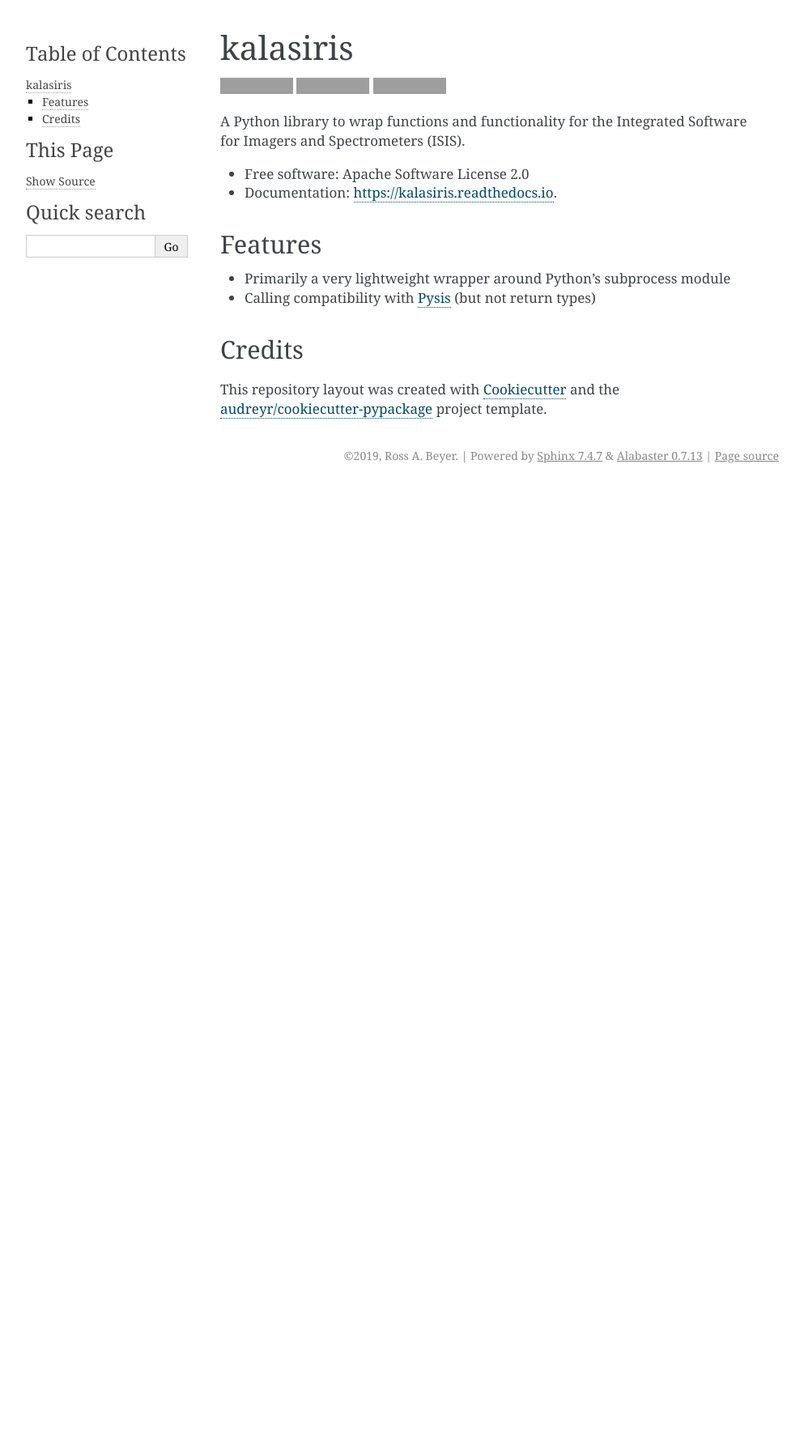
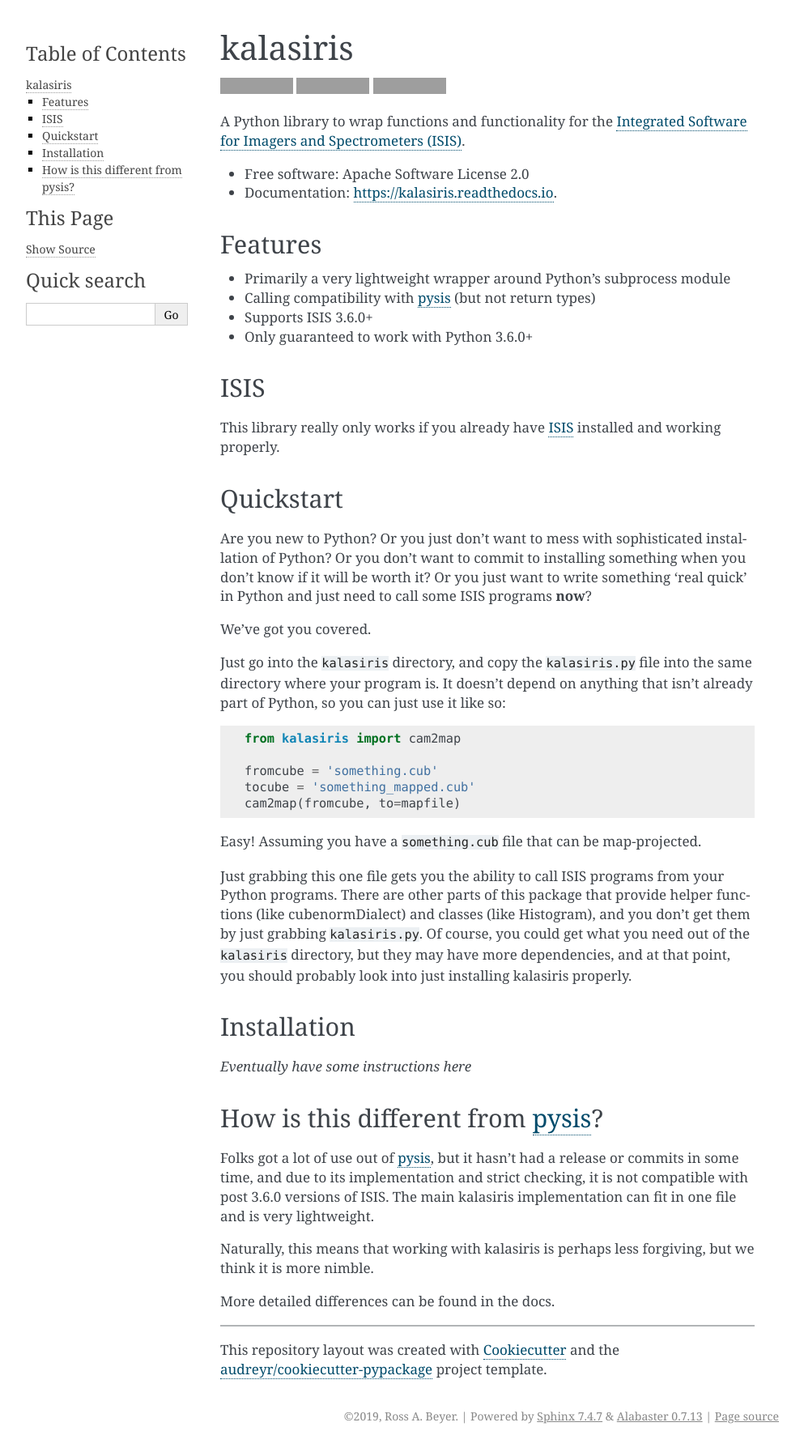
Before and after one commit to rbeyer/kalasiris, a Sphinx documentation site: the page built from docs/readme.rst, in a window 1280 px wide. Shown: the whole page at 81% size, without its empty margins (148-1141 px from the left). Built offline with Sphinx 7.4.7, drawn with Linux system fonts in a browser that asks for light colours; pages that are not in the unit, such as notebooks, are missing from menus; before the commit the page ends 900 px from its top, so only the background shows below that; grey boxes are pictures that could not be loaded.

Commit message:
Worked on documentation.

```diff
--- a/README.rst
+++ b/README.rst
@@ -15,7 +15,9 @@
 
 
 
-A Python library to wrap functions and functionality for the Integrated Software for Imagers and Spectrometers (ISIS).
+A Python library to wrap functions and functionality for the
+`Integrated Software for Imagers and Spectrometers (ISIS)
+<https://isis.astrogeology.usgs.gov>`_.
 
 
 * Free software: Apache Software License 2.0
@@ -26,13 +28,79 @@
 --------
 
 * Primarily a very lightweight wrapper around Python's subprocess module
-* Calling compatibility with Pysis_ (but not return types)
+* Calling compatibility with pysis_ (but not return types)
+* Supports ISIS 3.6.0+
+* Only guaranteed to work with Python 3.6.0+
 
-Credits
+
+ISIS
+----
+
+This library really only works if you already have ISIS_ installed and
+working properly.
+
+
+Quickstart
+----------
+
+Are you new to Python?  Or you just don't want to mess with
+sophisticated installation of Python?  Or you don't want to commit
+to installing something when you don't know if it will be worth it?
+Or you just want to write something 'real quick' in Python and just
+need to call some ISIS programs **now**?
+
+We've got you covered.
+
+Just go into the ``kalasiris`` directory, and copy the ``kalasiris.py``
+file into the same directory where your program is.  It doesn't
+depend on anything that isn't already part of Python, so you can
+just use it like so::
+
+    from kalasiris import cam2map
+
+    fromcube = 'something.cub'
+    tocube = 'something_mapped.cub'
+    cam2map(fromcube, to=mapfile)
+
+Easy! Assuming you have a ``something.cub`` file that can be
+map-projected.
+
+Just grabbing this one file gets you the ability to call ISIS
+programs from your Python programs.  There are other parts of this
+package that provide helper functions (like cubenormDialect) and
+classes (like Histogram), and you don't get them by just grabbing
+``kalasiris.py``.  Of course, you could get what you need out of
+the ``kalasiris`` directory, but they may have more dependencies,
+and at that point, you should probably look into just installing
+kalasiris properly.
+
+
+Installation
+------------
+
+*Eventually have some instructions here*
+
+
+How is this different from pysis_?
+----------------------------------
+
+Folks got a lot of use out of pysis_, but it hasn't had a release
+or commits in some time, and due to its implementation and strict
+checking, it is not compatible with post 3.6.0 versions of ISIS.
+The main kalasiris implementation can fit in one file and is very
+lightweight.
+
+Naturally, this means that working with kalasiris is perhaps less
+forgiving, but we think it is more nimble.
+
+More detailed differences can be found in the docs.
+
+
 -------
 
 This repository layout was created with Cookiecutter_ and the `audreyr/cookiecutter-pypackage`_ project template.
 
-.. _Pysis: https://github.com/wtolson/pysis
+.. _ISIS: https://isis.astrogeology.usgs.gov
+.. _pysis: https://github.com/wtolson/pysis
 .. _Cookiecutter: https://github.com/audreyr/cookiecutter
 .. _`audreyr/cookiecutter-pypackage`: https://github.com/audreyr/cookiecutter-pypackage
--- a/docs/index.rst
+++ b/docs/index.rst
@@ -6,11 +6,13 @@
    :caption: Contents:
 
    readme
+   pysis
    installation
    usage
    modules
    contributing
    authors
+   naming
    history
 
 Indices and tables
```
Also changed, not shown: docs/naming.rst (added, +13 -0 lines), docs/pysis.rst (added, +70 -0 lines), 1 other file.
